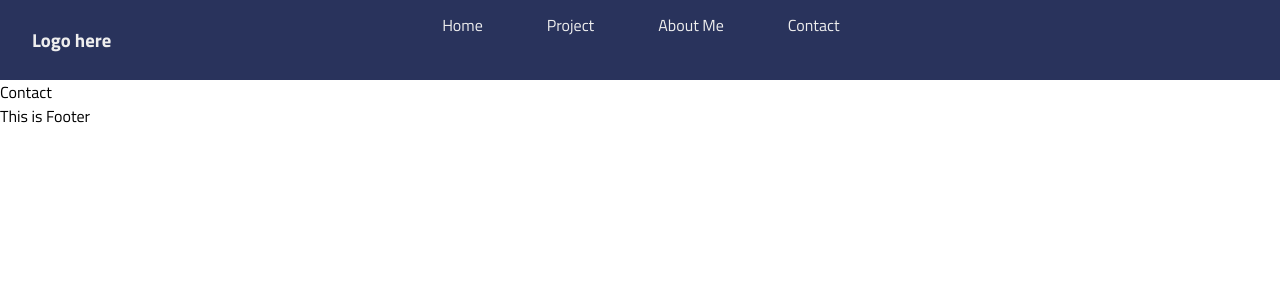
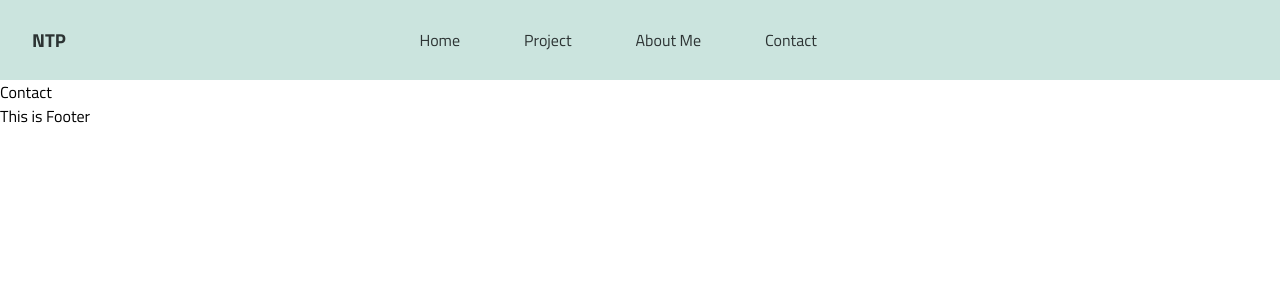
Before and after one commit to phatnguyen9722/tanphat97, a React (Create React App) app: page /contact in a window 1280 px wide. Shown: the top 300 px of the page. Built offline with nearby package versions, Linux system fonts and the light colour scheme.

Commit message:
add some config for header

```diff
--- a/src/App.js
+++ b/src/App.js
@@ -1,6 +1,7 @@
 import React from 'react'
-import "./sass/main.css"
 import Layout from "./Layout/Layout"
+import "./sass/index.scss"
+
 function App() {
   return (
     <Layout/>
--- a/src/components/Header.jsx
+++ b/src/components/Header.jsx
@@ -26,15 +26,16 @@ function Header() {
 
     const showNavbar = () => {
         navRef.current.classList.toggle("responsive_nav");
-        console.log("hello")
-    }
+    };
+
     const handleItemClick = (path) => {
         showNavbar();
         redirect(path);
-    }
+    };
+
     return (
         <header>
-            <h3>Logo here</h3>
+            <h3>NTP</h3>
             <nav ref={navRef}>
                 {mainNav.map((item, index) => {
                     return (
--- a/src/index.css
+++ b/src/index.css
@@ -1,6 +1,16 @@
+@import url('https://fonts.googleapis.com/css2?family=Titillium+Web:wght@300;400;700&display=swap');
+
+* {
+    padding: 0;
+    margin: 0;
+    box-sizing: border-box;
+    font-family: 'Titillium Web', sans-serif;
+}
+
 :root {
-    --main-color: #29335C;
-    --main-color-light: #5767aa;
-    --secondary-color: #DB2839;
-    --text-color: #eee;
+    --main-color: #CBE4DE;
+    --main-color-light: #0E8388;
+    --secondary-color: #2E4F4F;
+    --text-color: #2C3333;
+    --text-active-color: #2E4F4F;
 }
--- a/src/index.js
+++ b/src/index.js
@@ -3,7 +3,6 @@ import ReactDOM from 'react-dom/client';
 import App from './App';
 
 import "./index.css"
-import "./sass/index.scss"
 
 import { BrowserRouter } from 'react-router-dom';
 
--- /dev/null
+++ b/src/sass/_mixins.scss
@@ -0,0 +1,11 @@
+@mixin mobile {
+    @media screen and (max-width: $mobile){
+        @content;
+    }
+}
+
+@mixin desktop {
+    @media screen and (max-width: $desktop){
+        @content;
+    }
+}
--- /dev/null
+++ b/src/sass/_var.scss
@@ -0,0 +1,6 @@
+$mobile: 768px;
+$desktop: 1024px;
+
+$header-background-color: var(--main-color);
+$header-text-color: var(--text-color);
+$header-text-active-color: var(--text-active-color);
--- /dev/null
+++ b/src/sass/components/_header.scss
@@ -0,0 +1,73 @@
+header {
+  display: flex;
+  align-items: center;
+  justify-content: space-between;
+  height: 80px;
+  padding: 0 2rem;
+  background-color: $header-background-color;
+  color: $header-text-color;
+
+  @include desktop {
+    .responsive_nav {
+      transform: none;
+      background-color: red;
+    }
+  }
+
+  nav {
+    display: flex;
+    align-items: center;
+
+    .header_menu_item a {
+      margin: 0 2rem;
+      color: $header-text-color;
+      text-decoration: none;
+
+      &:hover {
+        color: $header-text-active-color;
+      }
+
+      @include desktop {
+        font-size: 1.5rem;
+      }
+    }
+
+    @include desktop {
+      position: fixed;
+      top: 0;
+      left: 0;
+      height: 100%;
+      width: 100%;
+      display: flex;
+      flex-direction: column;
+      align-items: center;
+      justify-content: center;
+      gap: 1.5rem;
+      background-color: $header-background-color;
+      transition: 1s;
+      transform: translatey(-100vh);
+      .nav-btn {
+        position: absolute;
+        top: 2rem;
+        right: 2rem;
+      }
+    }
+  }
+
+  .nav-btn {
+    padding: 5px;
+    cursor: pointer;
+    background: transparent;
+    border: none;
+    outline: none;
+    color: $header-text-color;
+    visibility: hidden;
+    opacity: 0;
+    font-size: 1.8rem;
+
+    @include desktop {
+      visibility: visible;
+      opacity: 1;
+    }
+  }
+}
--- a/src/sass/index.scss
+++ b/src/sass/index.scss
@@ -0,0 +1,4 @@
+@import "./var";
+@import "./mixins";
+
+@import "./components/header"
--- a/src/sass/main.css
+++ /dev/null
@@ -1,80 +0,0 @@
-@import url('https://fonts.googleapis.com/css2?family=Titillium+Web:wght@300;400;700&display=swap');
-
-* {
-    padding: 0;
-    margin: 0;
-    box-sizing: border-box;
-    font-family: 'Titillium Web', sans-serif;
-}
-
-header {
-    display: flex;
-    align-items: center;
-    justify-content: space-between;
-    height: 80px;
-    padding: 0 2rem;
-    background-color: var(--main-color);
-    color: var(--text-color);
-}
-
-header nav {
-    display: flex;
-}
-nav .header_menu_item a {
-    margin: 0 2rem;
-    color: var(--text-color);
-    text-decoration: none;
-}
-
-nav .header_menu_item a:hover {
-    color: var(--secondary-color);
-}
-
-header .nav-btn {
-    padding: 5px;
-    cursor: pointer;
-    background: transparent;
-    border: none;
-    outline: none;
-    color: var(--text-color);
-    visibility: hidden;
-    opacity: 0;
-    font-size: 1.8rem;
-}
-
-@media only screen and (max-width: 1024px){
-    header .nav-btn {
-        visibility: visible;
-        opacity: 1;
-    }
-
-    header nav {
-        position: fixed;
-        top: 0;
-        left: 0;
-        height: 100%;
-        width: 100%;
-        display: flex;
-        flex-direction: column;
-        align-items: center;
-        justify-content: center;
-        gap: 1.5rem;
-        background-color: var(--main-color);
-        transition: 1s;
-        transform: translatey(-100vh);
-    }
-
-    header .responsive_nav {
-        transform: none;
-    }
-
-    nav .nav-btn {
-        position: absolute;
-        top: 2rem;
-        right: 2rem;
-    }
-
-    nav .header_menu_item a {
-        font-size: 1.5rem;
-    }
-}
```
Also changed, not shown: src/sass/utils/_var.scss (deleted).
